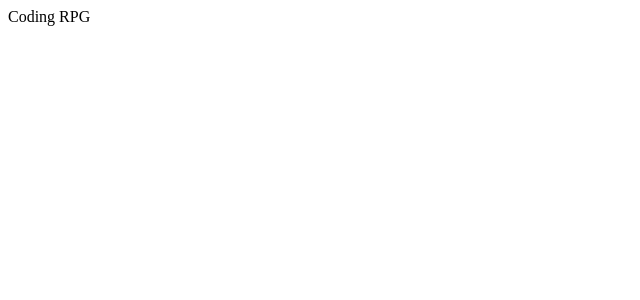
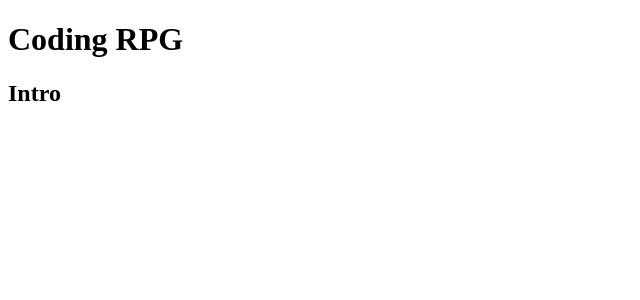
Before and after one commit to wmhunt1/Coding-RPG, a React (Create React App) app in the folder coding-rpg/: page / in a window 1280 px wide. Shown: the top 300 px of the page, without its empty margins (0-640 px from the left). Built offline with nearby package versions, Linux system fonts and the light colour scheme.

Commit message:
working on comps

```diff
--- a/coding-rpg/public/index.html
+++ b/coding-rpg/public/index.html
@@ -24,7 +24,7 @@
       work correctly both with client-side routing and a non-root public URL.
       Learn how to configure a non-root public URL by running `npm run build`.
     -->
-    <title>React App</title>
+    <title>Coding RPG</title>
   </head>
   <body>
     <noscript>You need to enable JavaScript to run this app.</noscript>
--- a/coding-rpg/src/App.js
+++ b/coding-rpg/src/App.js
@@ -1,12 +1,33 @@
 import React from "react";
 import Header from "./components/Header";
+import Menu from "./components/Menu";
+import Intro from "./components/Intro";
+import CharCreate from "./components/CharCreate";
 
-function App() {
+function Start() {
     return (
         <div>
             <Header/>
+            {/* <Menu/> */}
+            <Intro/>
+        </div>
+    );
+}
+function CreateCharacter() {
+    return (
+        <div>
+            <Header/>
+            <CharCreate/>
+        </div>
+    );
+}
+function MainGame() {
+    return (
+        <div>
+            <Header/>
+            <Menu/>
         </div>
     );
 }
 
-export default App;
+export default Start;
--- /dev/null
+++ b/coding-rpg/src/components/CharCreate.js
@@ -0,0 +1,9 @@
+import React from "react";
+
+function CharCreate() {
+  return (
+    <h1>Character Creation</h1>
+  );
+}
+
+export default CharCreate;
--- a/coding-rpg/src/components/Header.js
+++ b/coding-rpg/src/components/Header.js
@@ -1,12 +1,11 @@
 import React from "react";
 
 function Header() {
-    return (
-    //   <header style={styles.headerStyle} className="header">
-    //     <h1 style={styles.headingStyle}>Welcome</h1>
-    //   </header>
-    <header>Coding RPG</header>
-    );
-  }
+  return (
+    <header id = "title">
+      <h1>Coding RPG</h1>
+    </header>
+  );
+}
 
-  export default Header;
+export default Header;
--- /dev/null
+++ b/coding-rpg/src/components/Intro.js
@@ -0,0 +1,14 @@
+import React from "react";
+
+function Intro() {
+  return (
+    <section id="Intro">
+    <h1>Intro</h1>
+    <article>
+    </article>
+    {/* <button onclick={CreateCharacter()}>Go to character creation</button> */}
+</section>
+  );
+}
+
+export default Intro;
--- /dev/null
+++ b/coding-rpg/src/components/Menu.js
@@ -0,0 +1,21 @@
+import React from "react";
+
+function Menu() {
+  return (
+    //   <header style={styles.headerStyle} className="header">
+    //     <h1 style={styles.headingStyle}>Welcome</h1>
+    //   </header>
+    <nav id="Menu">
+        <h1>Menu</h1>
+        <ul>
+            <li><button id="charBtn">Character</button> </li>
+            <li><button id="equipBtn">Equipment</button></li>
+            <li><button id="factionBtn">Factions and Reputation</button></li>
+            <li><button id="invBtn">Inventory</button></li>
+            <li><button id="journalBtn">Journal</button></li>
+        </ul>
+    </nav>
+  );
+}
+
+export default Menu;
```
